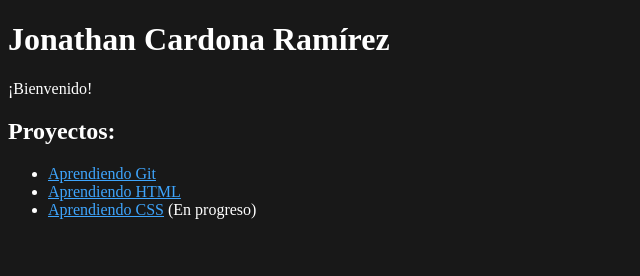
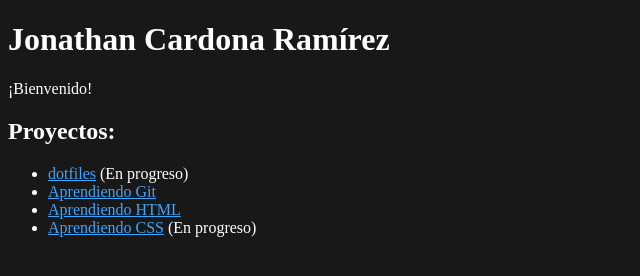
Before and after one commit to JonathanBytes/JonathanBytes.github.io, a plain HTML site: page docs/index.html in a window 1280 px wide. Shown: the whole page, without its empty margins (0-640 px from the left). Drawn offline with Linux system fonts and the light colour scheme.

Commit message:
add dotfiles project

```diff
--- a/docs/index.html
+++ b/docs/index.html
@@ -1,5 +1,6 @@
 <!DOCTYPE html>
 <html lang="es">
+
 <head>
   <meta charset="UTF-8">
   <meta http-equiv="X-UA-Compatible" content="IE=edge">
@@ -7,14 +8,18 @@
   <link rel="stylesheet" href="css/styles.css">
   <title>Jonathan Cardona Ramírez</title>
 </head>
+
 <body>
   <h1>Jonathan Cardona Ramírez</h1>
   <p>¡Bienvenido!</p>
   <h2>Proyectos:</h2>
   <ul>
+    <li><a href="https://github.com/JonathanBytes/dotfiles" target="_blank">dotfiles</a> (En progreso)</li>
     <li><a href="https://github.com/JonathanBytes/Aprendiendo-Git" target="_blank">Aprendiendo Git</a></li>
     <li><a href="https://github.com/JonathanBytes/Aprendiendo-HTML" target="_blank">Aprendiendo HTML</a></li>
-      <li><a href="https://github.com/JonathanBytes/Aprendiendo-CSS" target="_blank">Aprendiendo CSS</a> (En progreso)</li>
+    <li><a href="https://github.com/JonathanBytes/Aprendiendo-CSS" target="_blank">Aprendiendo CSS</a> (En progreso)
+    </li>
   </ul>
 </body>
+
 </html>
```
Lines whose indentation alone changed are shown as unchanged.
